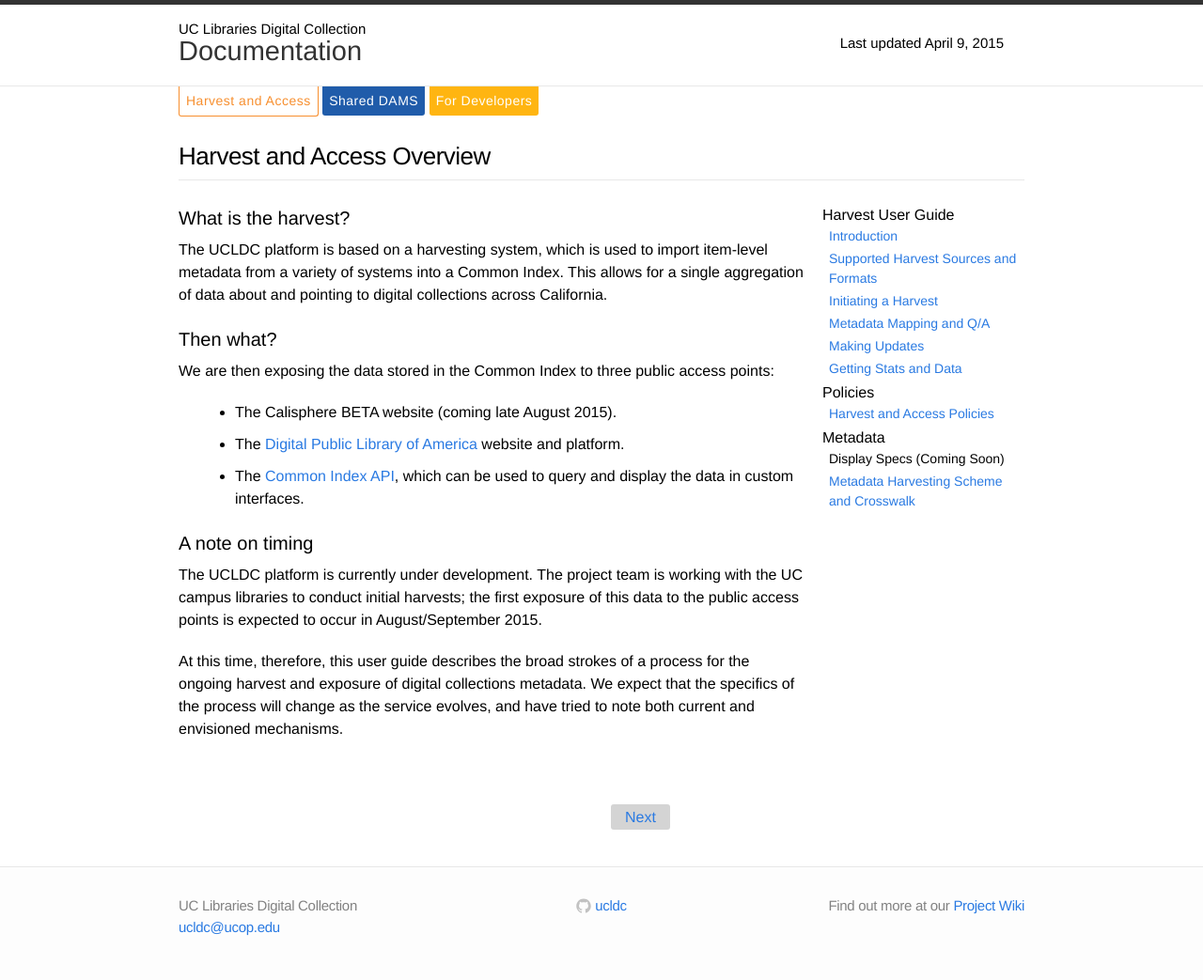
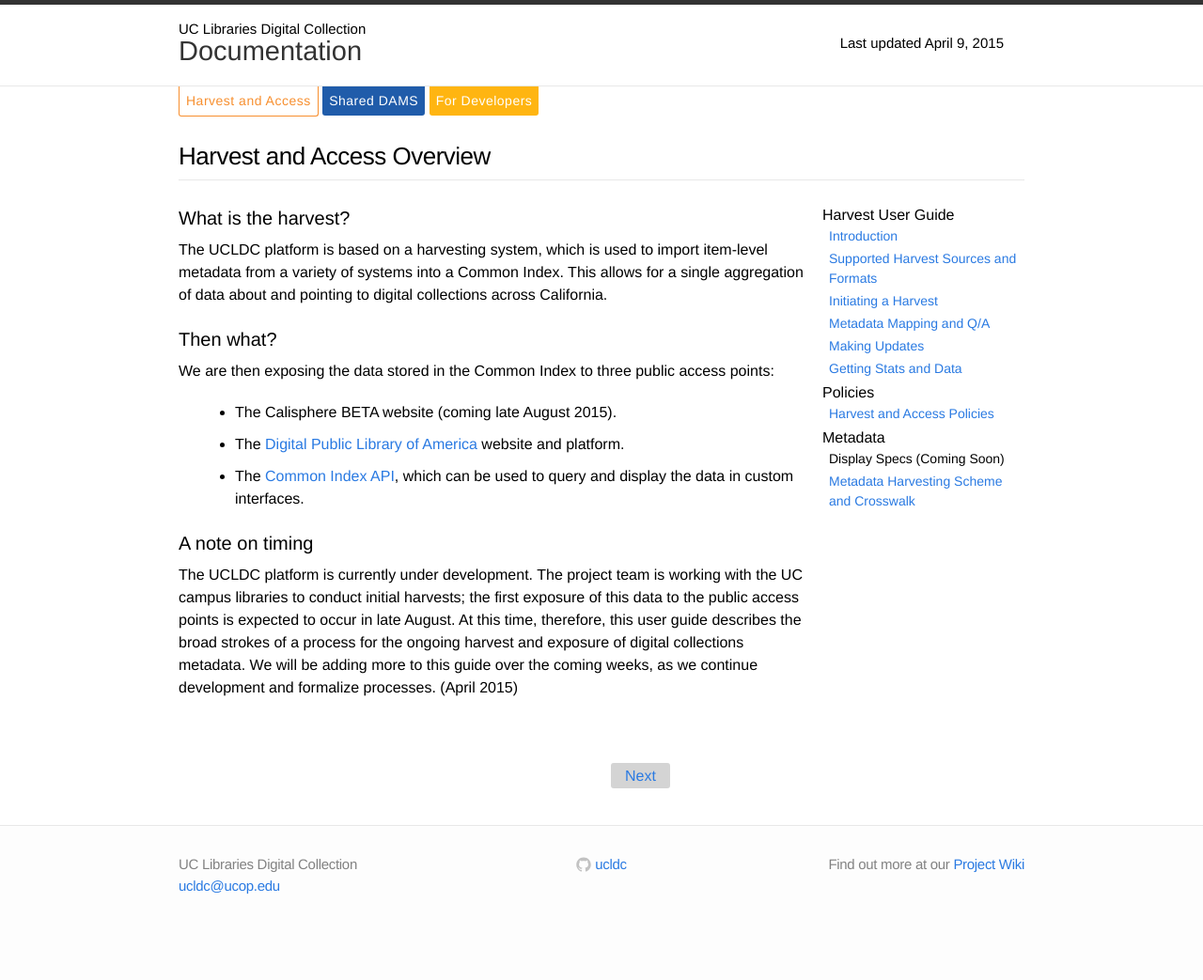
Before and after one commit to ucldc/ucldc-docs, a Jekyll site: the page built from docs/registry/index.md, in a window 1280 px wide. Shown: the whole page at 94% size. Built offline with Jekyll 4.4.1, drawn with Linux system fonts in a browser that asks for light colours; nearby versions of some CDN libraries; after the commit the page ends 999 px from its top, so only the background shows below that.

Commit message:
Update index.md

```diff
--- a/docs/registry/index.md
+++ b/docs/registry/index.md
@@ -17,9 +17,7 @@
 - The [Common Index API]({{site.url}}{{site.baseurl}}/docs/technical-docs/solr-api/), which can be used to query and display the data in custom interfaces.
 
 ##A note on timing
-The UCLDC platform is currently under development. The project team is working with the UC campus libraries to conduct initial harvests; the first exposure of this data to the public access points is expected to occur in August/September 2015.
-
-At this time, therefore, this user guide describes the broad strokes of a process for the ongoing harvest and exposure of digital collections metadata. We expect that the specifics of the process will change as the service evolves, and have tried to note both current and envisioned mechanisms.
+The UCLDC platform is currently under development. The project team is working with the UC campus libraries to conduct initial harvests; the first exposure of this data to the public access points is expected to occur in late August. At this time, therefore, this user guide describes the broad strokes of a process for the ongoing harvest and exposure of digital collections metadata. We will be adding more to this guide over the coming weeks, as we continue development and formalize processes. (April 2015)
 
 <!--Here is old Registry info:
 
```
